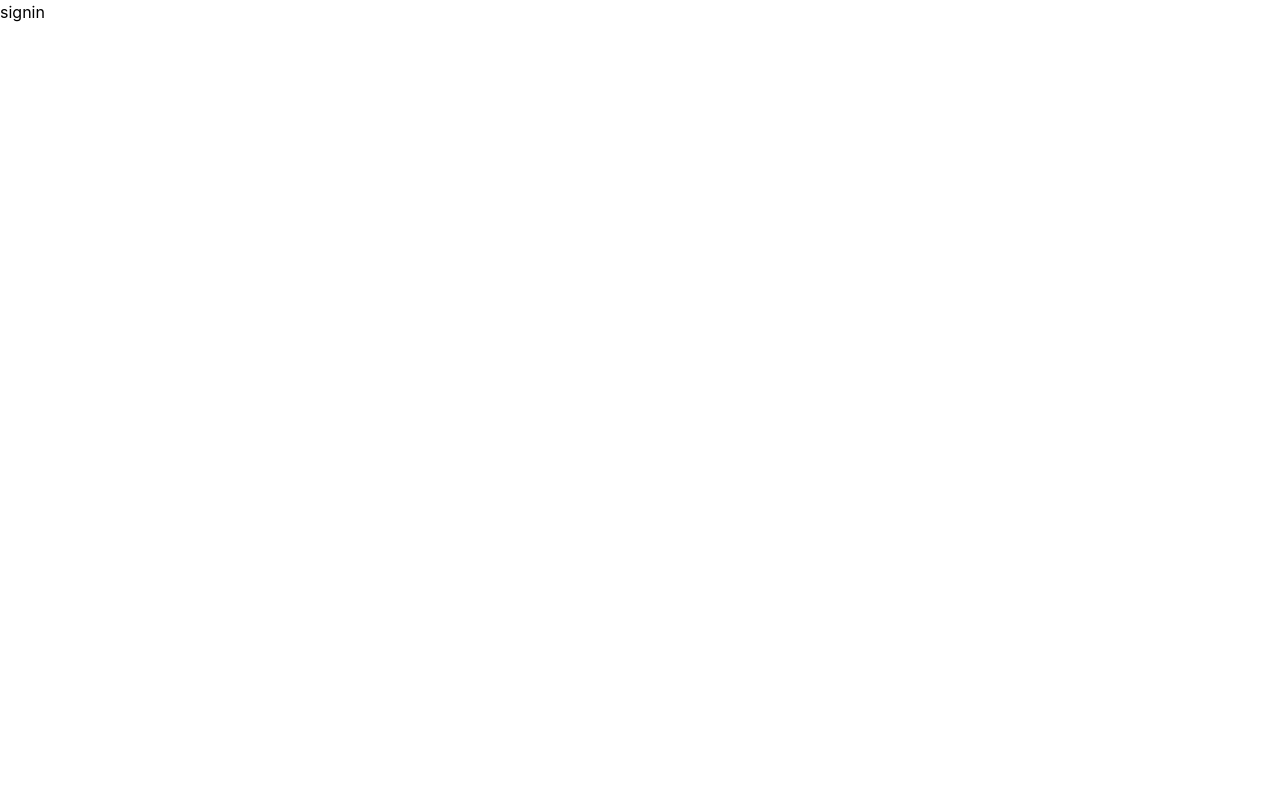
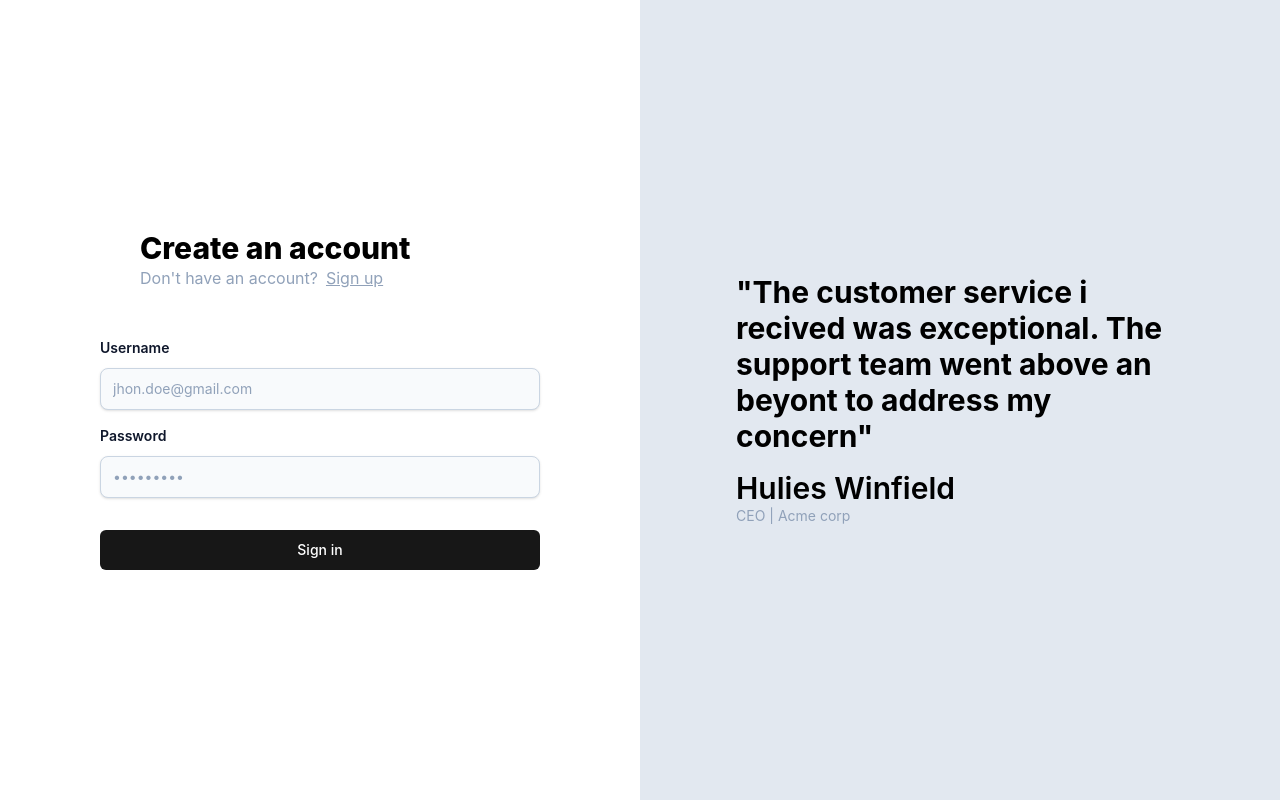
Before and after one commit to VrateshGhadge/medium-blogging-app, a React (Vite) app in the folder frontend/: page /signin in a window 1280 px wide. Built offline with nearby package versions, Linux system fonts and the light colour scheme.

Commit message:
added routing

```diff
--- a/frontend/package.json
+++ b/frontend/package.json
@@ -11,6 +11,8 @@
   },
   "dependencies": {
     "@tailwindcss/vite": "^4.2.2",
+    "axios": "^1.14.0",
+    "medium-validn-common": "^1.0.3",
     "react": "^19.2.4",
     "react-dom": "^19.2.4",
     "react-router-dom": "^7.13.2",
--- a/frontend/src/components/Auth.tsx
+++ b/frontend/src/components/Auth.tsx
@@ -1,15 +1,68 @@
-import type { ChangeEvent } from "react"
-import { Link } from "react-router-dom"
-export const Auth = ({type} : {type: "signin | signup"})=>{
+import { useState, type ChangeEvent } from "react"
+import { Link, useNavigate } from "react-router-dom"
+import { SignupInput } from "medium-validn-common"
+import axios from "axios"
+import { BACKEND_URL } from "../config"
+
+
+export const Auth = ({ type } : {type: "signin" | "signup"})=>{
+    const navigate = useNavigate()
+    const [postInputs, setPostInputs] = useState<SignupInput>({
+        email: "",
+        password: "",
+        name: "",
+    })
+
+    async function sendRequest(){
+       try{
+         const response = await axios.post(`${BACKEND_URL}/api/v1/user/${type === "signup" ? "signup" : "signin"}`, postInputs)
+         const jwt = response.data;
+         localStorage.setItem("token", jwt);
+         navigate("/blog");
+       }catch(e){
+        alert("Error while signing up")
+       }
+    }
+
     return <div className="h-screen flex justify-center flex-col">
         <div className="flex justify-center">
-            <div>
+            <div className="w-110">
+                <div className="px-10">
                     <div className="text-3xl font-extrabold">
                         Create an account
                     </div>
                     <div className="text-slate-400">
-                Already have an account?
-                <Link className="pl-2 underline" to={"/signin"}>Login</Link>
+                        {type === "signin"? "Don't have an account?" : "Already have an account?" }
+                        <Link className="pl-2 underline" to={type === "signin" ? "/signup": "/signin"}>
+                            {type === "signin" ? "Sign up" : "Sign in"}
+                        </Link>
+                    </div>
+                </div>
+                    <div className="pt-8">
+                        {type === "signup"? <LabelledInput label="Name" placeholder="Jhon Doe" onChange={(e) =>{
+                            setPostInputs({
+                                ...postInputs,
+                                name: e.target.value
+                            })
+                        }}/> : null }
+
+                        <LabelledInput label="Username" placeholder="jhon.doe@gmail.com" onChange={(e) =>{
+                            setPostInputs({
+                                ...postInputs,
+                                email: e.target.value
+                            })
+                        }}/>
+
+                        <LabelledInput label="Password" type={"password"} placeholder="•••••••••"  onChange={(e) =>{
+                            setPostInputs({
+                                ...postInputs,
+                                password: e.target.value
+                            })
+                        }}/>
+
+                        <button onClick={sendRequest} type="button" className="mt-8 w-full bg-neutral-900 hover:bg-neutral-800 text-white font-medium rounded-md text-sm px-4 py-2.5 focus:outline-none focus:ring-2 focus:ring-offset-2 focus:ring-neutral-900 transition-colors duration-200">
+                            {type === "signup" ? "Sign up": "Sign in" }
+                        </button>
                     </div>
                 </div>
             </div>
@@ -20,12 +73,24 @@ interface LabelledInputType{
     label : string
     placeholder : string
     onChange : (e: ChangeEvent<HTMLInputElement>) => void
+    type? : string
 }
 
-function LabelledInput ({label, placeholder, onChange} : LabelledInputType){
-    return
-    <div>
-        <label className="first_name" htmlFor="block mb-2.5 text-sm font-medium text-heading">{label}</label>
-        <input onChange={onChange}type="text" id="first_name" className="bg-neutral-secondary-medium border border-default-medium text-heading text-sm rounded-base focus:ring-brand focus:border-brand block w-full px-3 py-2.5 shadow-xs placeholder:text-body" placeholder={placeholder} required />
+function LabelledInput ({label, placeholder, onChange, type} : LabelledInputType){
+    return <div>
+        <label
+        htmlFor={label.replace(/\s+/g, '_').toLowerCase()}
+        className="block mb-2.5 text-sm font-semibold text-slate-900 pt-4"
+    >
+        {label}
+    </label>
+    <input
+        onChange={onChange}
+        type={type || "text"}
+        id={label.replace(/\s+/g, '_').toLowerCase()}
+        className="bg-slate-50 border border-slate-300 text-slate-900 text-sm rounded-lg focus:outline-none focus:ring-1 focus:ring-blue-500 focus:border-blue-500 block w-full px-3 py-2.5 shadow-sm placeholder:text-slate-400 transition-colors duration-200"
+        placeholder={placeholder}
+        required
+    />
     </div>
 }
--- /dev/null
+++ b/frontend/src/config.ts
@@ -0,0 +1 @@
+export const BACKEND_URL = "http://localhost:8787"
--- a/frontend/src/pages/Signin.tsx
+++ b/frontend/src/pages/Signin.tsx
@@ -1,6 +1,15 @@
+import { Auth } from "../components/Auth"
+import { Quote } from "../components/Quote"
 
 export const Signin = ()=>{
     return <div>
-        signin
+        <div className="grid grid-cols-1 lg:grid-cols-2 ">
+            <div>
+                <Auth type="signin" />
+            </div>
+            <div className="hidden lg:block">
+                <Quote/>
+            </div>
+        </div>
     </div>
 }
--- a/frontend/src/pages/Signup.tsx
+++ b/frontend/src/pages/Signup.tsx
@@ -3,11 +3,11 @@ import { Quote } from "../components/Quote"
 
 export const Signup = ()=>{
     return <div>
-        <div className="grid grid-cols-2">
+        <div className="grid grid-cols-1 lg:grid-cols-2 ">
             <div>
-                <Auth />
+                <Auth type="signup" />
             </div>
-            <div className="invisible lg:visible">
+            <div className="hidden lg:block">
                 <Quote/>
             </div>
         </div>
--- a/frontend/tsconfig.app.json
+++ b/frontend/tsconfig.app.json
@@ -11,7 +11,7 @@
     /* Bundler mode */
     "moduleResolution": "bundler",
     "allowImportingTsExtensions": true,
-    "verbatimModuleSyntax": true,
+    "verbatimModuleSyntax": false,
     "moduleDetection": "force",
     "noEmit": true,
     "jsx": "react-jsx",
```
Also changed, not shown: 2 other files (tests, documents, lock files or other folders). Lines whose indentation alone changed are shown as unchanged.
